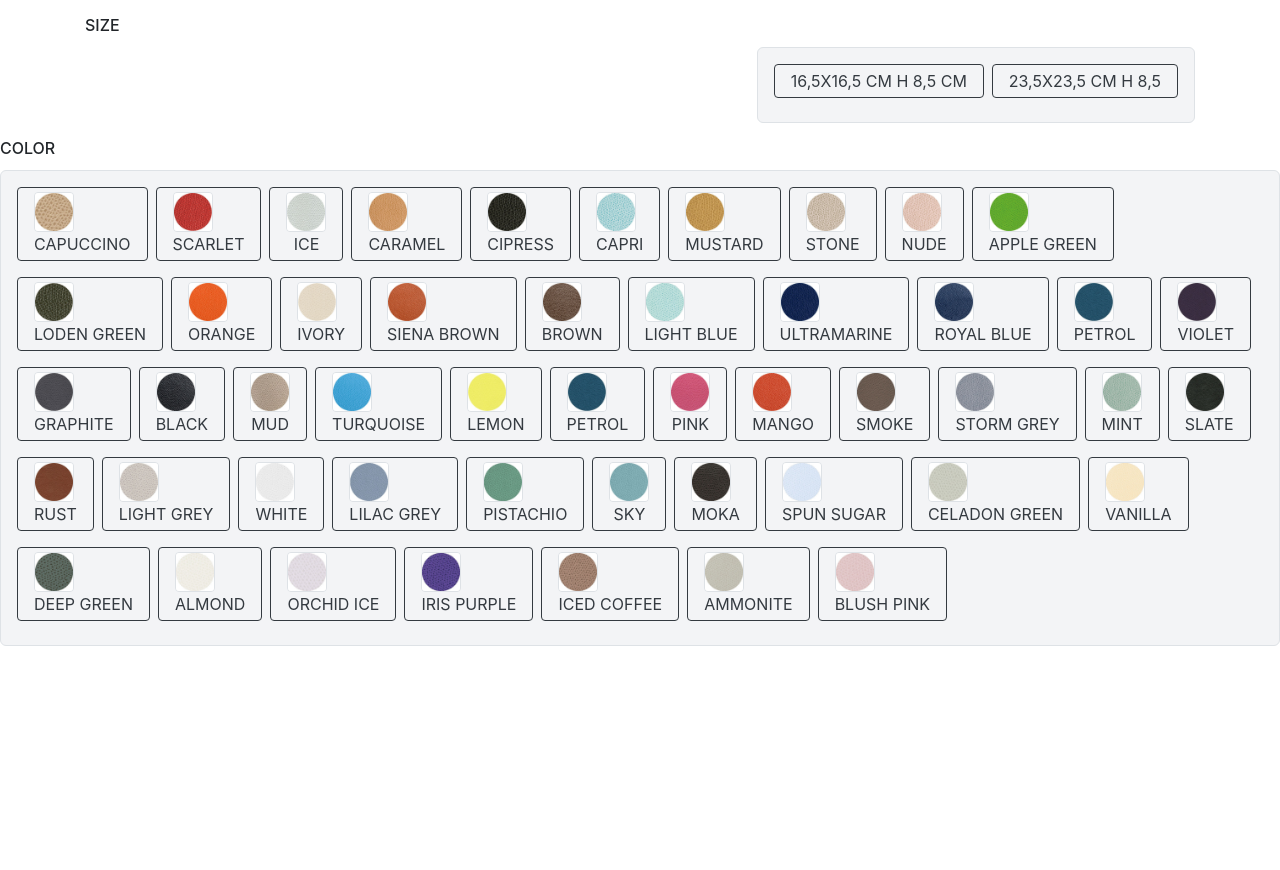
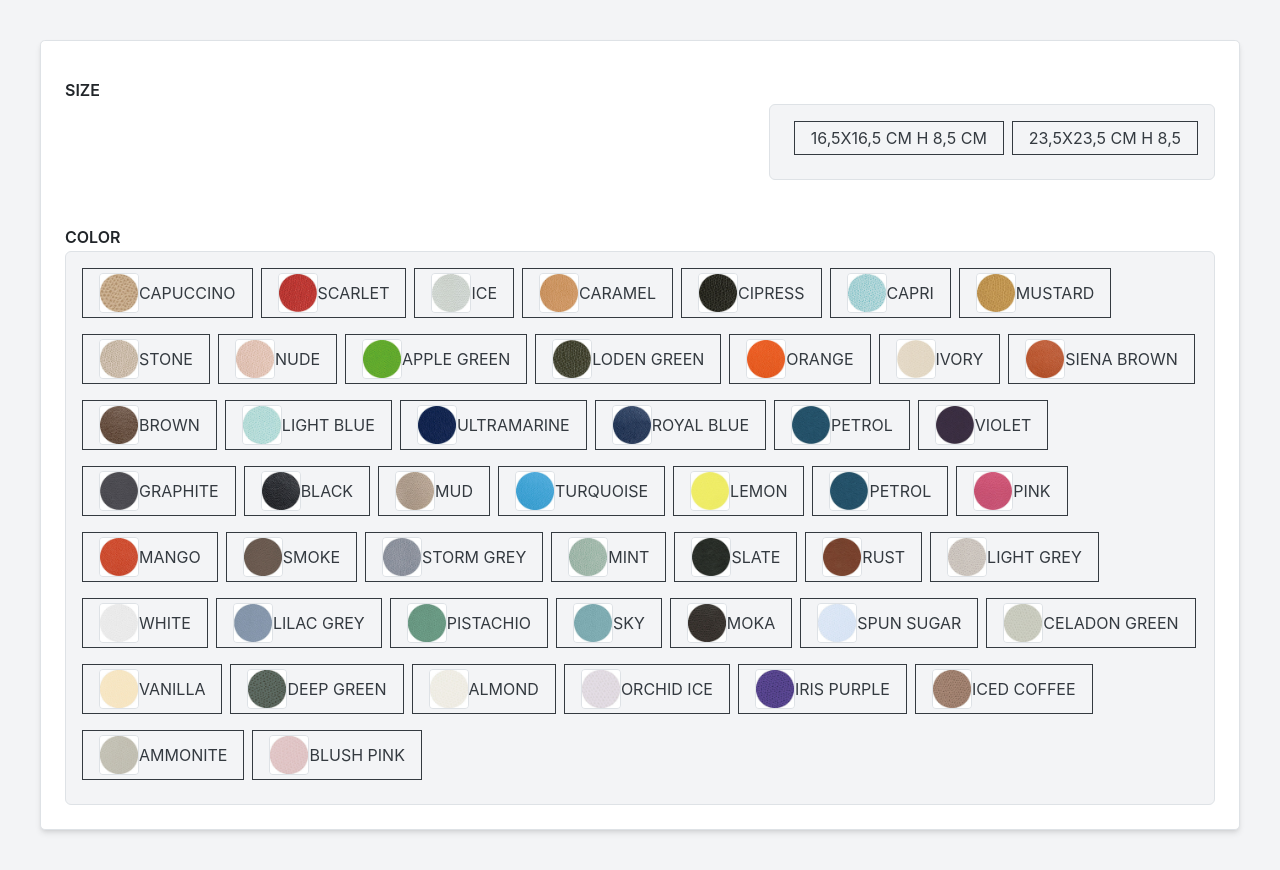
Before and after one commit to tliempt/giobagnara-colorpicker, a plain HTML site: page index.html in a window 1280 px wide. Before the commit the page ends 800 px from the top, so only its background shows below. Drawn offline with nearby package versions, Linux system fonts and the light colour scheme.

```diff
--- a/index.html
+++ b/index.html
@@ -3,12 +3,16 @@
 <head>
     <meta charset="UTF-8">
     <title>Title</title>
-    <script src="https://unpkg.com/@tailwindcss/browser@4"></script>
+    <script src="https://cdn.tailwindcss.com"></script>
     <link href="https://stackpath.bootstrapcdn.com/bootstrap/4.5.2/css/bootstrap.min.css" rel="stylesheet">
 </head>
-<body>
-<div id="options" class="container">
-    <h6 class="pt-3 pb-1">SIZE</h6>
+<body class="p-10 bg-gray-100">
+
+<!-- Outer Box -->
+<div class="max-w-1xl w-full mx-auto bg-white p-6 rounded-lg border shadow-md">
+
+    <!-- SIZE Section -->
+    <h6 class="pt-3 pb-1 font-semibold">SIZE</h6>
     <div class="flex justify-end">
         <div class="bg-gray-100 p-3 rounded-md border inline-flex space-x-2">
             <input type="radio" id="opt_272" name="opt_84" value="val_272" class="hidden">
@@ -22,11 +26,12 @@
             </label>
         </div>
     </div>
+
+    <!-- COLOR Section -->
+    <h6 class="pt-5 pb-1 font-semibold">COLOR</h6>
+    <div class="btn-toolbar flex justify-end" role="toolbar"></div>
 </div>
-    <h6 class="pt-3 pb-1">COLOR</h6>
-    <div class="btn-toolbar" role="toolbar">
-    </div>
-</div>
+
 <script src="assets/js/script.js"></script>
 <script src="https://code.jquery.com/jquery-3.5.1.slim.min.js"></script>
 <script src="https://cdn.jsdelivr.net/npm/@popperjs/core@2.9.2/dist/umd/popper.min.js"></script>
```
